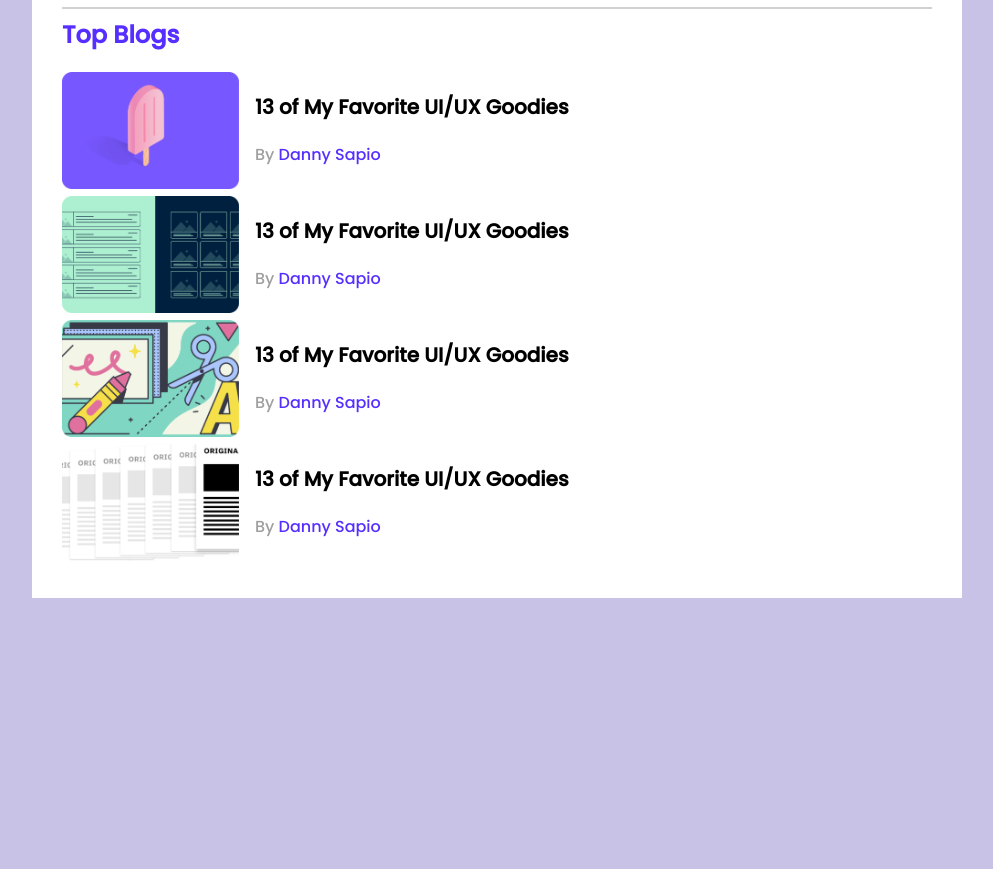
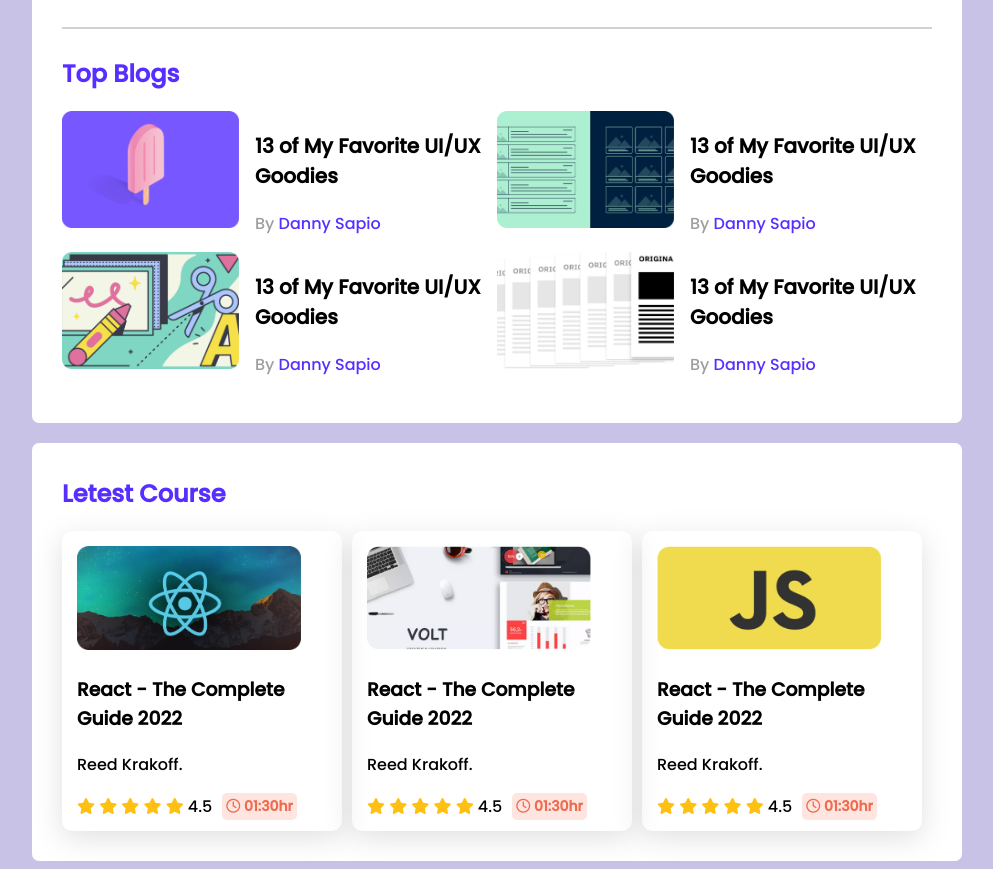
Before and after one commit to md-ashik-ahmed/leader-board-css3, a plain HTML site: page index.html in a window 1280 px wide. Shown: the part 282-1151 px from the top of the page, without its empty margins (143-1136 px from the left). Before the commit the page ends 888 px from the top, so only its background shows below. Drawn offline with Linux system fonts and the light colour scheme.

Commit message:
added style

```diff
--- a/index.html
+++ b/index.html
@@ -5,6 +5,8 @@
     <meta http-equiv="X-UA-Compatible" content="IE=edge">
     <meta name="viewport" content="width=device-width, initial-scale=1.0">
     <title>Leader Board</title>
+    <!-- font awesome -->
+    <script src="https://kit.fontawesome.com/3ee1c929fb.js" crossorigin="anonymous"></script>
     <!-- Styles -->
     <link rel="stylesheet" href="styles/style.css">
 </head>
@@ -39,11 +41,7 @@
                         <img src="images/players/player-6.png" alt="">
                         <h3 class="player-name">top-player-6</h3>
                     </div>
-
-
-
                 </div>
-
             </div>
             <hr>
             <div class="top-blogs">
@@ -58,7 +56,6 @@
                             UI/UX Goodies</h3>
                             <p class="blog-author">By <a href="">Danny Sapio</a></p>
                     </div>
-
                 </article>
                 <article class="blog">
                     <div class="thumbnail">
@@ -69,7 +66,6 @@
                             UI/UX Goodies</h3>
                             <p class="blog-author">By <a href="">Danny Sapio</a></p>
                     </div>
-
                 </article>
                 <article class="blog">
                     <div class="thumbnail">
@@ -80,7 +76,6 @@
                             UI/UX Goodies</h3>
                             <p class="blog-author">By <a href="">Danny Sapio</a></p>
                     </div>
-
                 </article>
                 <article class="blog">
                     <div class="thumbnail">
@@ -91,12 +86,89 @@
                             UI/UX Goodies</h3>
                             <p class="blog-author">By <a href="">Danny Sapio</a></p>
                     </div>
-
                 </article>
                </div>
             </div>
         </section>
+        <!-- Letest course -->
+        <section class="container">
+            <h2 class="section-title">Letest Course</h2>
+            <div class="courses">
+                <div class="course">
+                    <div class="course-banner">
+                        <img src="./images/courses/course-1.png" alt="">
+                    </div>
+
+                    <div class="course-detail">
+                        <h3 class="course-title">React - The Complete Guide 2022</h3>
+                        <p class="course-author">Reed Krakoff.</p>
+                        <div class="course-info">
+                            <div>
+                                <i class="fa-solid fa-star filled"></i>
+                                <i class="fa-solid fa-star filled"></i>
+                                <i class="fa-solid fa-star filled"></i>
+                                <i class="fa-solid fa-star filled"></i>
+                                <i class="fa-solid fa-star empty"></i>
+                                <SPan>4.5</SPan>
+                            </div>
+                            <div class="course-duration">
+                                <i class="far fa-clock"></i>
+                                01:30hr
+                            </div>
+                        </div>
+                    </div>
+                </div>
+                <div class="course">
+                    <div class="course-banner">
+                        <img src="./images/courses/course-2.png" alt="">
+                    </div>
+
+                    <div class="course-detail">
+                        <h3 class="course-title">React - The Complete Guide 2022</h3>
+                        <p class="course-author">Reed Krakoff.</p>
+                        <div class="course-info">
+                            <div>
+                                <i class="fa-solid fa-star filled"></i>
+                                <i class="fa-solid fa-star filled"></i>
+                                <i class="fa-solid fa-star filled"></i>
+                                <i class="fa-solid fa-star filled"></i>
+                                <i class="fa-solid fa-star empty"></i>
+                                <SPan>4.5</SPan>
+                            </div>
+                            <div class="course-duration">
+                                <i class="far fa-clock"></i>
+                                01:30hr
+                            </div>
+                        </div>
+                    </div>
+                </div>
+                <div class="course">
+                    <div class="course-banner">
+                        <img src="./images/courses/course-3.png" alt="">
+                    </div>
+
+                    <div class="course-detail">
+                        <h3 class="course-title">React - The Complete Guide 2022</h3>
+                        <p class="course-author">Reed Krakoff.</p>
+                        <div class="course-info">
+                            <div>
+                                <i class="fa-solid fa-star filled"></i>
+                                <i class="fa-solid fa-star filled"></i>
+                                <i class="fa-solid fa-star filled"></i>
+                                <i class="fa-solid fa-star filled"></i>
+                                <i class="fa-solid fa-star empty"></i>
+                                <SPan>4.5</SPan>
+                            </div>
+                            <div class="course-duration">
+                                <i class="far fa-clock"></i>
+                                01:30hr
+                            </div>
+                        </div>
+                    </div>
+                </div>
+
+            </div>
+        </section>
     </main>
-
 </body>
 </html>
--- a/styles/style.css
+++ b/styles/style.css
@@ -8,17 +8,22 @@ body {
     font-family: 'Poppins', sans-serif;
     background-color: #c8c3e6;
 }
+
 main{
     display: flex;
-    justify-content: center;
+    flex-direction: column;
+    align-items: center;
 }
 .container{
     background-color: #FFFFFF;
     width: 870px;
     padding: 30px;
+    margin-top: 20px;
+    border-radius: 7px;
 }
 hr{
     border: 1px solid #d1d1d1;
+    margin-bottom: 27px;
 }
 
 /* top players styles */
@@ -50,6 +55,12 @@ hr{
 }
 
 /* -----top blog styles------ */
+.blogs{
+    display: grid;
+    grid-template-columns: repeat(2, 1fr);
+    /* grid-row-gap: 30px; */
+
+}
 .blog{
     display: flex;
 }
@@ -71,3 +82,45 @@ hr{
     text-decoration: none;
     font-size: 16px;
     color: #562EFF;
+}
+
+/*------ courses styles --------*/
+.courses{
+    display: grid;
+    grid-template-columns: repeat(3, 1fr);
+}
+.course{
+    width: 250px;
+    height: 270px;
+    box-shadow: rgba(100, 100, 111, 0.2) 0px 7px 29px 0px;
+    padding:15px ;
+    border-radius: 10px;
+    grid-column-gap: 15px;
+
+}
+
+.course .course-banner img{
+    width: 224px;
+    height: 104px;
+}
+.course-info{
+    display: flex;
+    align-items: center;
+    justify-content: space-between;
+    margin-right: 30px;
+
+}
+.fa-star.filled{
+    color:#FFC014;;
+}
+.fa-star.empty{
+    color:#FFC014;;
+}
+.course-duration{
+    background-color: #FEE5DF;
+    border-radius: 5px;
+    padding: 3px 4px;
+    color: #ED6B4F;
+    font-weight: 600;
+    font-size: 14px;
+}
```
